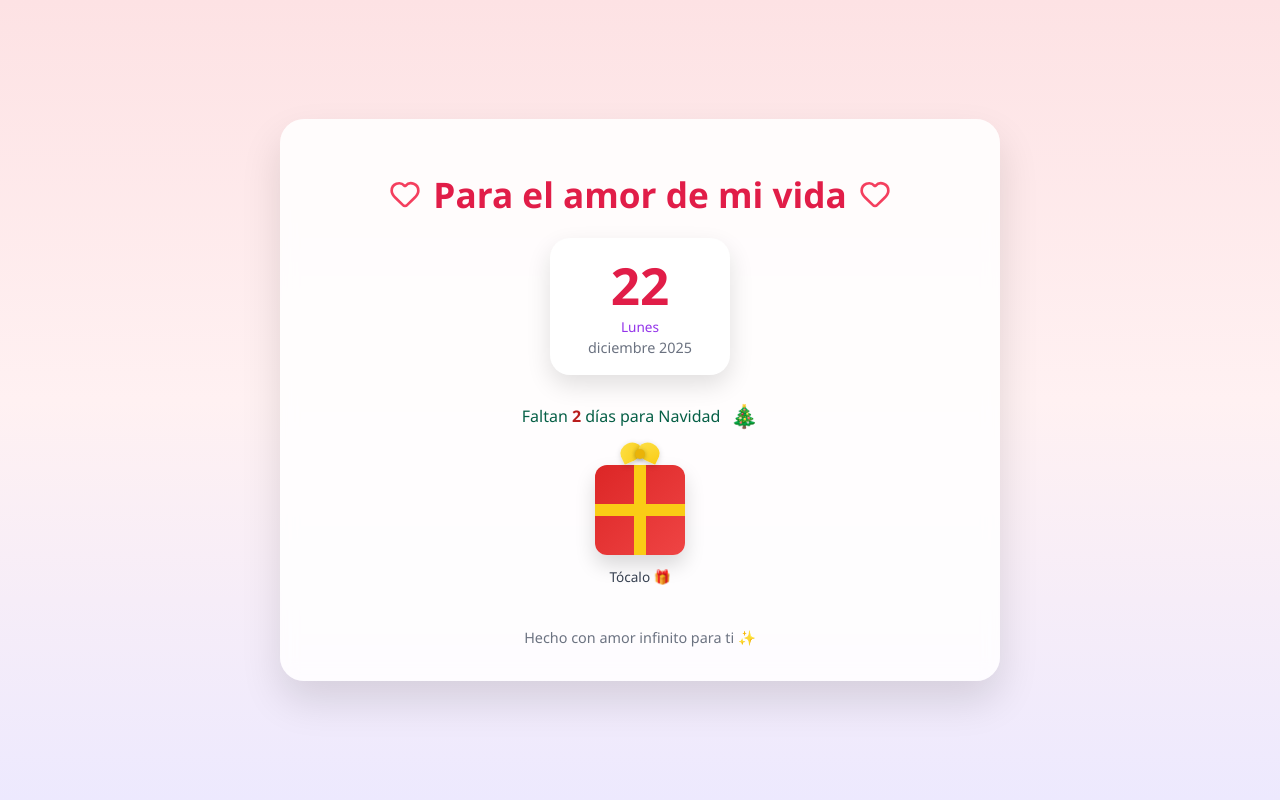
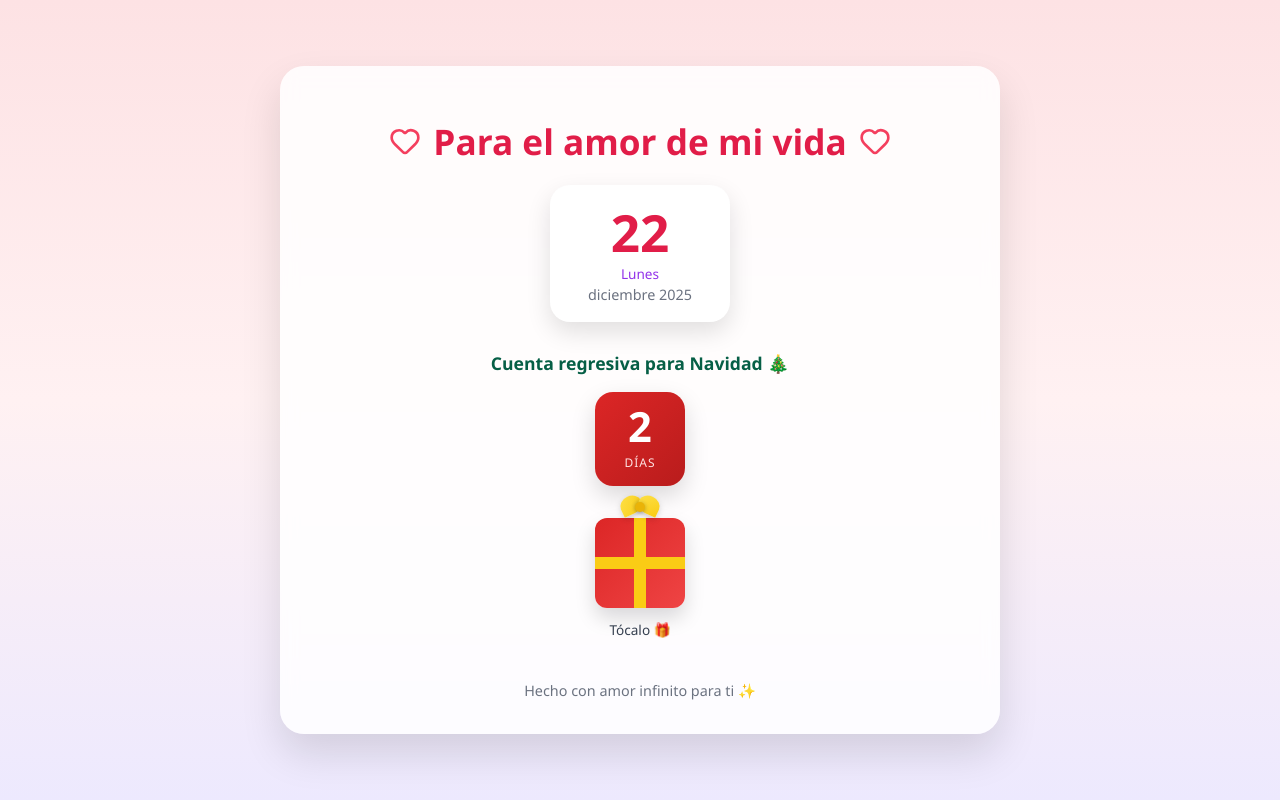
Before and after one commit to DanielAgVz/paginaAmor, a React (Vite) app: page / in a window 1280 px wide. Built offline with nearby package versions, Linux system fonts and the light colour scheme.

Commit message:
Chrome: Implementacion de timer

```diff
--- a/src/App.css
+++ b/src/App.css
@@ -156,6 +156,66 @@ body {
   height: 12px;
   background: #facc15;
   transform: translateY(-50%);
+}
+
+/* 🎄 RELOJ NAVIDEÑO */
+
+.christmas-clock {
+  margin: 28px 0;
+  text-align: center;
+}
+
+.clock-title {
+  font-size: 1.1rem;
+  margin-bottom: 16px;
+  color: #065f46;
+  font-weight: 600;
+}
+
+.clock-grid {
+  display: flex;
+  justify-content: center;
+  gap: 16px;
+}
+
+.clock-box {
+  background: linear-gradient(135deg, #dc2626, #b91c1c);
+  border-radius: 18px;
+  padding: 14px 18px;
+  min-width: 90px;
+  box-shadow: 0 10px 25px rgba(0,0,0,0.15);
+
+  display: flex;
+  flex-direction: column;
+  align-items: center;
+}
+
+.clock-number {
+  font-size: 2.6rem;
+  font-weight: 800;
+  color: white;
+  line-height: 1;
+}
+
+.clock-label {
+  margin-top: 6px;
+  font-size: 0.75rem;
+  color: #fee2e2;
+  text-transform: uppercase;
+  letter-spacing: 1px;
+}
+
+.christmas-ready {
+  font-size: 1.4rem;
+  color: #15803d;
+  font-weight: 700;
+  animation: pulse 1.5s infinite;
+}
+
+@keyframes pulse {
+  0% { transform: scale(1); }
+  50% { transform: scale(1.05); }
+  100% { transform: scale(1); }
 }
 
 /* 🎀 MOÑO */
--- a/src/App.tsx
+++ b/src/App.tsx
@@ -1,13 +1,15 @@
 import { motion } from "framer-motion";
 import { Heart } from "lucide-react";
+import { useState } from "react";
 import SingleDay from "./Funciones/SingleDay";
-import GiftBox from "./Funciones/GiftBox"
-import ChristmasCountdown from "./Funciones/ChristmasCountdown"
-
+import GiftBox from "./Funciones/GiftBox";
+import ChristmasCountdown from "./Funciones/ChristmasCountdown";
 
 import "./App.css";
 
 export default function App() {
+  const [canOpenGift, setCanOpenGift] = useState(false);
+
   return (
     <div className="page">
       <motion.div
@@ -25,9 +27,12 @@ export default function App() {
         </header>
 
         <SingleDay />
-        <ChristmasCountdown />
-        <GiftBox />
 
+        <ChristmasCountdown
+          onChristmasReady={() => setCanOpenGift(true)}
+        />
+
+        <GiftBox canOpen={canOpenGift} />
 
         <footer className="footer">
           Hecho con amor infinito para ti ✨
--- a/src/Funciones/ChristmasCountdown.tsx
+++ b/src/Funciones/ChristmasCountdown.tsx
@@ -1,31 +1,84 @@
 import { motion } from "framer-motion";
+import { useEffect, useState } from "react";
 
-export default function ChristmasCountdown() {
-  const today = new Date();
-  const currentYear = today.getFullYear();
+export default function ChristmasCountdown({
+  onChristmasReady,
+}: {
+  onChristmasReady: () => void;
+}) {
+  const [timeLeft, setTimeLeft] = useState<{
+    days?: number;
+    hours?: number;
+    minutes?: number;
+    ready?: boolean;
+  }>({});
 
-  // Navidad del año actual
-  let christmas = new Date(currentYear, 11, 24);
+  useEffect(() => {
+    const interval = setInterval(() => {
+      const now = new Date();
+      const year = now.getFullYear();
 
-  // Si ya pasó el 24, usamos el próximo año
-  if (today > christmas) {
-    christmas = new Date(currentYear + 1, 11, 24);
+      const christmasMidnight = new Date(year, 11, 25, 0, 0, 0);
+
+      const diff = christmasMidnight.getTime() - now.getTime();
+
+      if (diff <= 0) {
+        setTimeLeft({ ready: true });
+        onChristmasReady();
+        clearInterval(interval);
+        return;
       }
 
-  const diffTime = christmas.getTime() - today.getTime();
-  const daysLeft = Math.ceil(diffTime / (1000 * 60 * 60 * 24));
+      const days = Math.floor(diff / (1000 * 60 * 60 * 24));
+      const hours = Math.floor(
+        (diff / (1000 * 60 * 60)) % 24
+      );
+      const minutes = Math.floor((diff / (1000 * 60)) % 60);
+
+      if (days > 0) {
+        setTimeLeft({ days });
+      } else {
+        setTimeLeft({ hours, minutes });
+      }
+    }, 1000);
+
+    return () => clearInterval(interval);
+  }, [onChristmasReady]);
 
   return (
   <motion.div
-      className="christmas"
+    className="christmas-clock"
     initial={{ opacity: 0, y: 20 }}
     animate={{ opacity: 1, y: 0 }}
-      transition={{ duration: 0.6 }}
   >
-      <span className="christmas-text">
-        Faltan <strong>{daysLeft}</strong> días para Navidad
-      </span>
-      <span className="christmas-tree">🎄</span>
+    {timeLeft.ready ? (
+      <h3 className="christmas-ready">¡Ya es Navidad! 🎄✨</h3>
+    ) : timeLeft.days !== undefined ? (
+      <>
+        <h4 className="clock-title">Cuenta regresiva para Navidad 🎄</h4>
+
+        <div className="clock-grid">
+          <div className="clock-box">
+            <span className="clock-number">{timeLeft.days}</span>
+            <span className="clock-label">Días</span>
+          </div>
+        </div>
+      </>
+    ) : (
+      <>
+        <div className="clock-grid">
+          <div className="clock-box">
+            <span className="clock-number">{timeLeft.hours}</span>
+            <span className="clock-label">Horas</span>
+          </div>
+
+          <div className="clock-box">
+            <span className="clock-number">{timeLeft.minutes}</span>
+            <span className="clock-label">Minutos</span>
+          </div>
+        </div>
+      </>
+    )}
   </motion.div>
 );
 }
--- a/src/Funciones/GiftBox.tsx
+++ b/src/Funciones/GiftBox.tsx
@@ -1,9 +1,17 @@
 import { motion, AnimatePresence } from "framer-motion";
 import { useState } from "react";
 
-export default function GiftBox() {
+export default function GiftBox({ canOpen }: { canOpen: boolean }) {
   const [clicks, setClicks] = useState(0);
   const [openLetter, setOpenLetter] = useState(false);
+
+  const handleClick = () => {
+    if (!canOpen) {
+      setClicks((prev) => prev + 1);
+    } else {
+      setOpenLetter(true);
+    }
+  };
 
   return (
     <>
@@ -18,7 +26,7 @@ export default function GiftBox() {
             duration: 0.5,
             ease: "easeOut",
           }}
-          onClick={() => setClicks((prev) => prev + 1)}
+          onClick={handleClick}
         >
           {/* Moño */}
           <div className="bow">
@@ -35,17 +43,18 @@ export default function GiftBox() {
           <div className="gift-body" />
         </motion.div>
 
-        {/* Texto progresivo */}
-        {clicks < 4 && <p className="gift-message">Tócalo 🎁</p>}
+        {/* ANTES DE NAVIDAD */}
+        {!canOpen && clicks < 4 && (
+          <p className="gift-message">Tócalo 🎁</p>
+        )}
 
-        {clicks >= 4 && (
+        {!canOpen && clicks >= 4 && (
           <div className="gift-after">
             <p className="gift-message">
-              Aún no es diciembre amor 💕
+              Ya faltan horas para que puedas abrirlo amor 💕
             </p>
             <p className="gift-but">Pero…</p>
 
-            {/* Botón carta */}
             <motion.button
               className="letter-button"
               whileHover={{ scale: 1.05 }}
@@ -55,6 +64,13 @@ export default function GiftBox() {
               ✉️
             </motion.button>
           </div>
+        )}
+
+        {/* YA ES NAVIDAD */}
+        {canOpen && (
+          <p className="gift-message">
+            🎄 Ábrelo mi amor 💖
+          </p>
         )}
       </div>
 
@@ -80,13 +96,13 @@ export default function GiftBox() {
               <h3>Para ti, mi amor 💌</h3>
 
               <p>
-                Aunque aún no sea diciembre mi vida , no queria hacerte esperar mas para
-                recordarte cuánto te amo. espero que te guste lo que aparecera
-                el 24 de Dic mi vida.
+                Ya faltan dos solo horas mi vida hermosa, sabes te amor y
+                quiero recordarte cuánto te amo y que a las 12
+                podras abrir el regalo mi vida hermosa ❤️
               </p>
 
               <p className="signature">
-                Con todo mi amor mi ❤️
+                Con todo mi amor ❤️
               </p>
 
               <button onClick={() => setOpenLetter(false)}>
```
Lines whose indentation alone changed are shown as unchanged.
